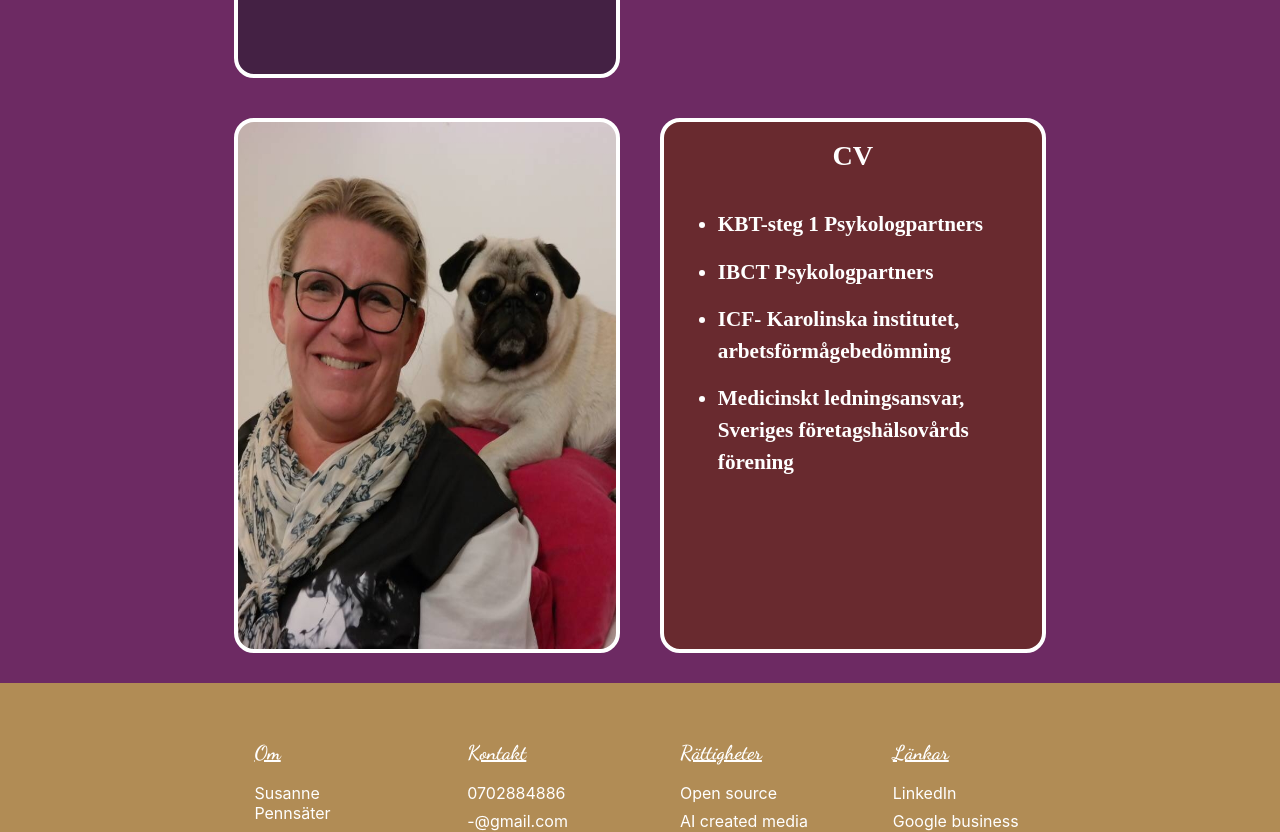
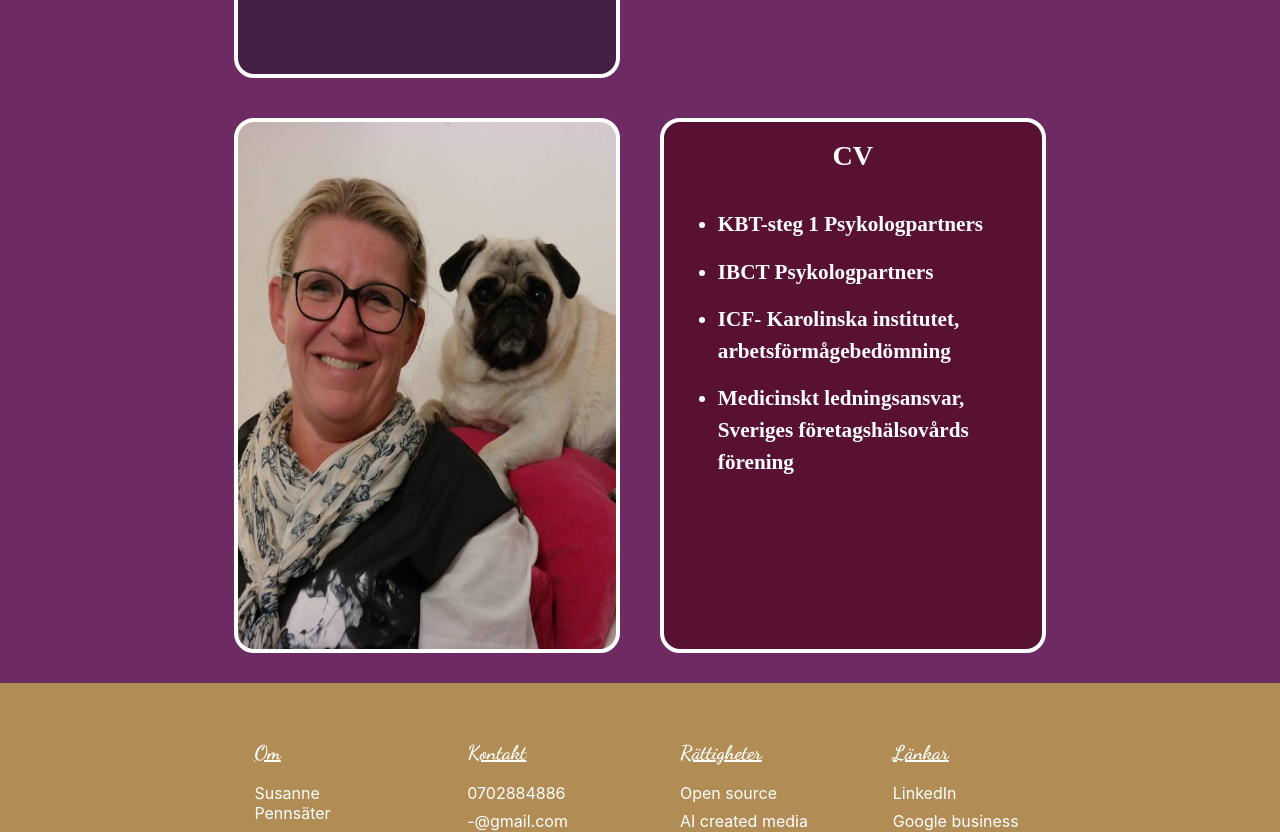
Before and after one commit to filippennsater/sp-website, a React (Create React App) app: page /about in a window 1280 px wide. Shown: the part 568-1400 px from the top of the page. Built offline with nearby package versions, Linux system fonts and the light colour scheme; a web font is replaced by a local one.

Commit message:
changed some styling and font-types

```diff
--- a/src/pages/about/AboutSection.scss
+++ b/src/pages/about/AboutSection.scss
@@ -4,7 +4,7 @@
 .about-container{
     background: url('../../../public/images/chamomile-big.png') center center/cover no-repeat;
     //background-attachment:  fixed;
-    background-color: rgb(109, 42, 99);
+    background-color: rgb(116, 58, 107);
     min-height: 100vh;
     height: flex;
     width: 100%;
@@ -62,7 +62,7 @@
 }*/
 
 .info-card4 {
-    background-color: #692a2f;
+    background-color: #581132;
 }
 
 .header-container{
```
